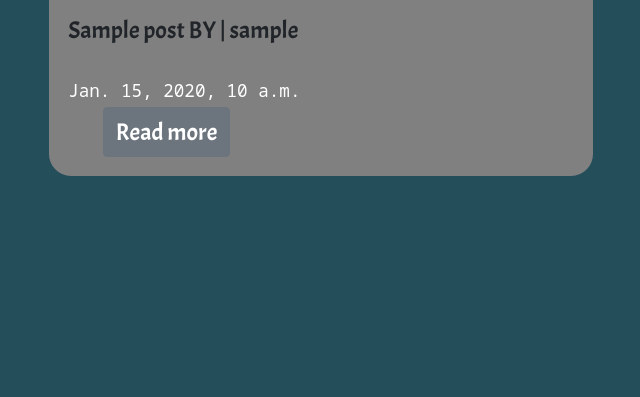
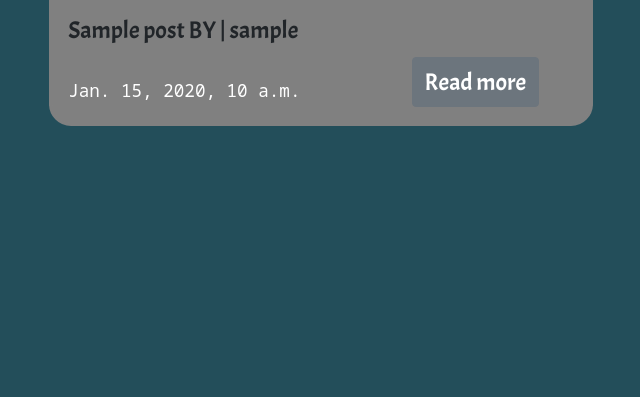
Before and after one commit to vanderpatrick/SkateGram, a Django app: page /home/ in a window 1280 px wide. Shown: the part 149-546 px from the top of the page, without its empty margins (319-959 px from the left). Run offline with Django 3.2, Linux system fonts and the light colour scheme; a user stored in the database is signed in; tables that the repository leaves empty hold one stand-in row (values such as "Sample post"); some libraries are stand-ins or nearby versions.

Commit message:
Edit image name

```diff
--- a/templates/home.html
+++ b/templates/home.html
@@ -10,10 +10,10 @@
         <div class="card-body" >
             <h5 id="acme-font" class="card-title  text-start">{{ post.title }} BY | {{ post.author }}</h5>
             <div class="row">
-                <div class="col-md-12 col-sm-12" >
+                <div class="col-md-7" >
                     <p id="noto-font"  class="card-text text-start mt-4 ">{{ post.created_on }}</p>
                 </div>
-                <div class="col-md-5 col-sm-12">
+                <div class="col-md-5 ">
                     <a id="acme-font" class="btn mt-1  hover btn-secondary" href="{% url 'detail-post' post.id %}">Read more</a>
                 </div>
             </div>
```
Also changed, not shown: static/images/test-login-pass.png (renamed from static/images/test-login-pass (1).png).
